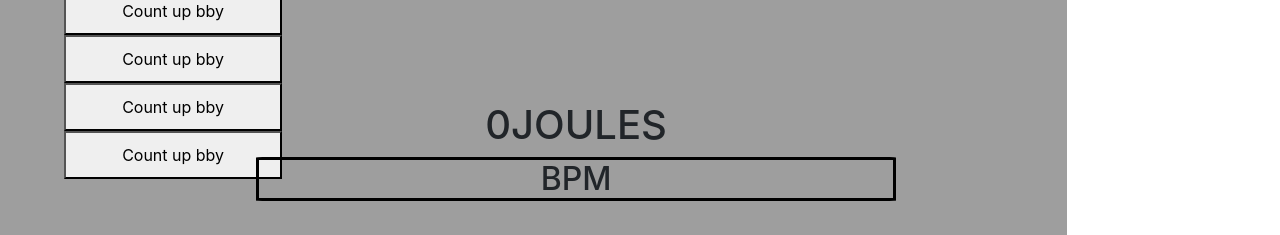
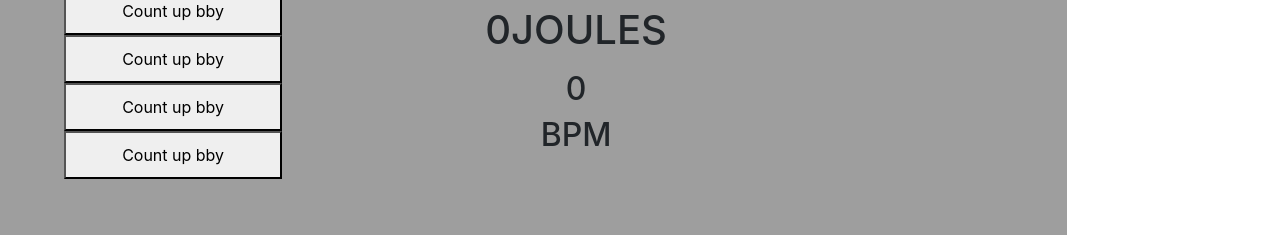
Before and after one commit to KieranMDolan/UQCS-Hackathon-2020, a React (Create React App) app in the folder client/: page / in a window 1280 px wide. Shown: the part 565-800 px from the top of the page. Built offline with nearby package versions, Linux system fonts and the light colour scheme; no server answers.

Commit message:
Game canvas

```diff
--- a/client/src/App.css
+++ b/client/src/App.css
@@ -1,3 +1,4 @@
+
 .App {
   text-align: center;
   height:100vh;
@@ -5,6 +6,7 @@
   overflow:none;
   display:flex;
   flex-direction: row;
+  background-image: url();
 }
 
 .heart {
@@ -20,7 +22,6 @@
 .bpm {
   border-radius: 1%;
   border-color: black;
-  border-style: solid;
 }
 
 .now-playing {
--- a/client/src/App.js
+++ b/client/src/App.js
@@ -83,6 +83,9 @@ function App() {
             setJoules={setJoules}
           />
           <h1>{joules}JOULES</h1>
+          <h2 className="bpm">{score.combo}</h2>
+
+          <h2 className="bpm">{score.comboCount}</h2>
           <h2 className="bpm">BPM</h2>
         </div>
 
--- a/client/src/components/main/Main.js
+++ b/client/src/components/main/Main.js
@@ -18,7 +18,7 @@ let INCREMENT_SIZE = 4;
 
 // Canvas constants
 const canvasWidth = window.innerWidth / 2;
-const canvasHeight = window.innerHeight / 1.2;
+const canvasHeight = window.innerHeight / 1.4;
 const screenWH = { width: canvasWidth, height: canvasHeight };
 
 // scoring range constants
```
